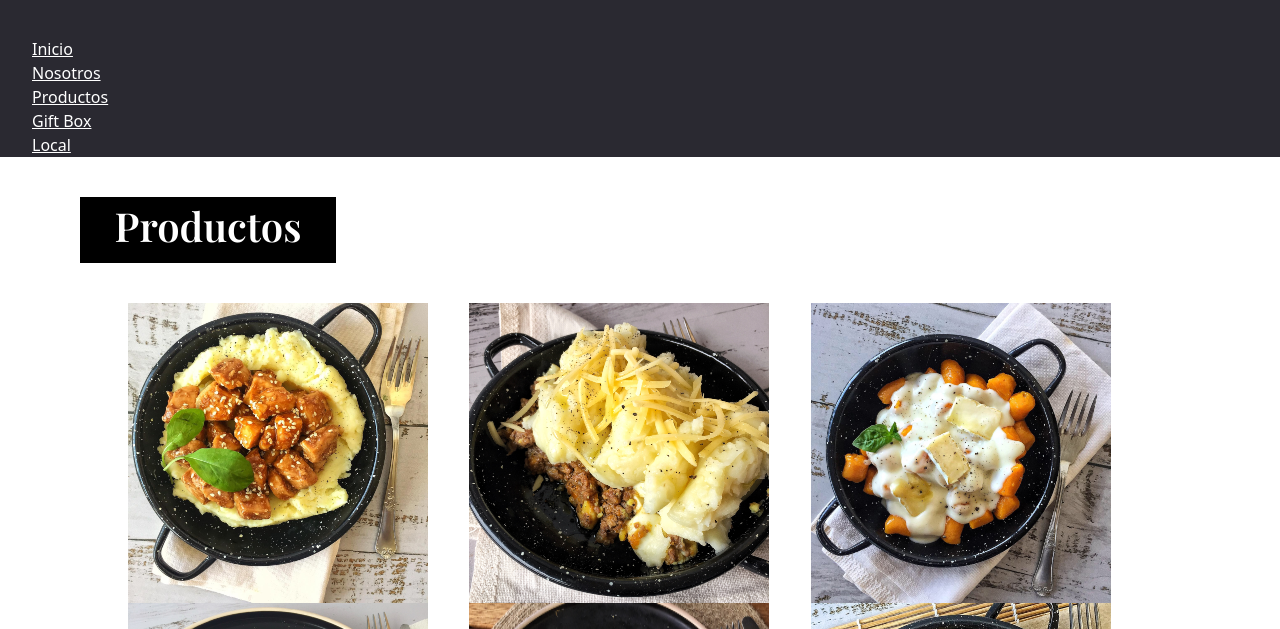
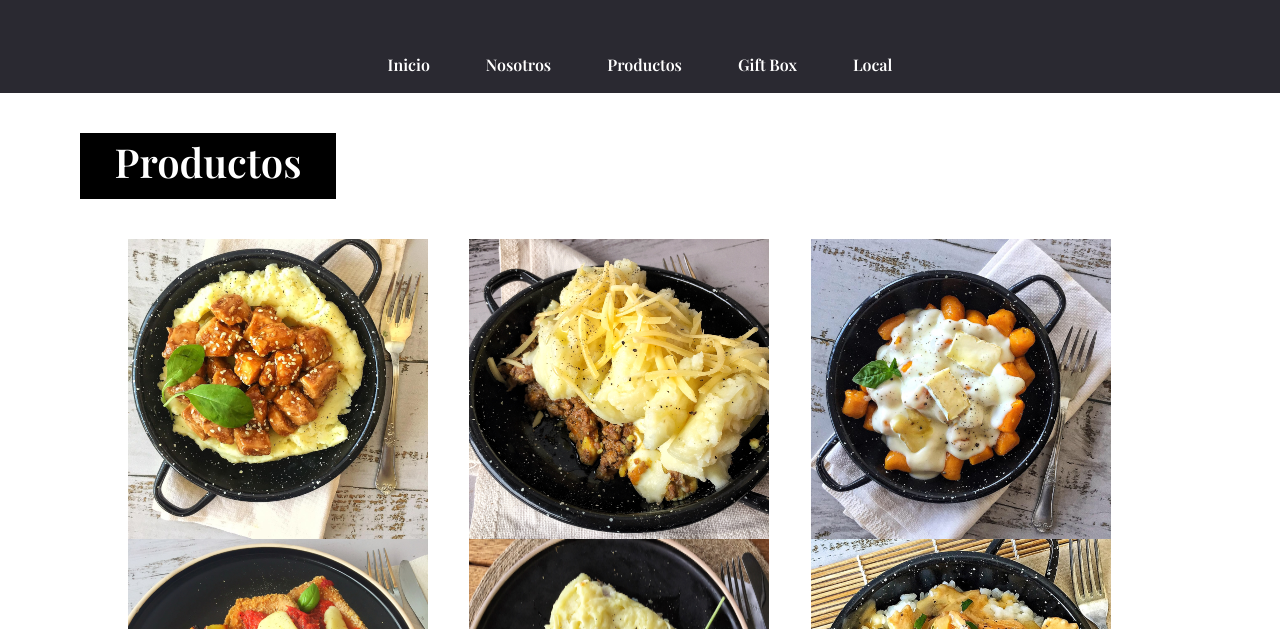
Before and after one commit to JuliTome/gluten-free-point, a plain HTML site: page Pages/productos.html in a window 1280 px wide. Shown: the part 171-800 px from the top of the page. Drawn offline with nearby package versions, Linux system fonts and the light colour scheme.

Commit message:
copy header to all pages

```diff
--- a/Pages/productos.html
+++ b/Pages/productos.html
@@ -23,20 +23,39 @@
     <!-- Header -->
     <header>
         <section class="logo-header">
-            <a id="gf-logo-top" href="../index.html"><img src="../image/gluten-free-point-logo-trans.png" alt="Logo header"></a>
+         <a id="gf-logo-top" href="index.html"><img src="../image/gluten-free-point-logo-trans.png" alt="Logo header"></a>
         </section>
 
-        <nav class="header-container">
-            <ul class="header">
-                <li><a class="menu" href="../index.html"> Inicio </a></li>
-                <li><a class="menu" href="nosotros.html"> Nosotros </a></li>
-                <li><a class="menu" href="productos.html"> Productos </a></li>
-                <li><a class="menu" href="giftbox.html"> Gift Box </a></li>
-                <li><a class="menu" href="local.html"> Local </a></li>
-            </ul>
+        <nav class="navbar navbar-expand-lg navbar-dark">
+            <div class="container-fluid">
+              <button class="navbar-toggler" type="button" data-bs-toggle="collapse" data-bs-target="#navbarNav" aria-controls="navbarNav" aria-expanded="false" aria-label="Toggle navigation">
+                <span class="navbar-toggler-icon"></span>
+              </button>
+              <div class="collapse navbar-collapse" id="navbarNav">
+                  <ul class="navbar-nav">
+                        <li class="nav-item">
+                          <a class="nav-link active text-white" aria-current="page" href="../index.html">Inicio</a>
+                        </li>
+                        <li class="nav-item">
+                            <a class="nav-link text-white" href="nosotros.html">Nosotros</a>
+                        </li>
+                        <li class="nav-item">
+                            <a class="nav-link text-white" href="productos.html">Productos</a>
+                        </li>
+                        <li class="nav-item">
+                            <a class="nav-link text-white" href="giftbox.html">Gift Box</a>
+                        </li>
+                        <li class="nav-item">
+                            <a class="nav-link text-white" href="local.html">Local</a>
+                        </li>
+
+                    </ul>
+                </div>
+            </div>
         </nav>
     </header>
 
+    <!-- Fin Header -->
     <!-- Fin Header -->
 
     <main>
```
Also changed, not shown: Pages/giftbox.html (+26 -8 lines), Pages/local.html (+28 -9 lines), Pages/nosotros.html (+27 -9 lines).
